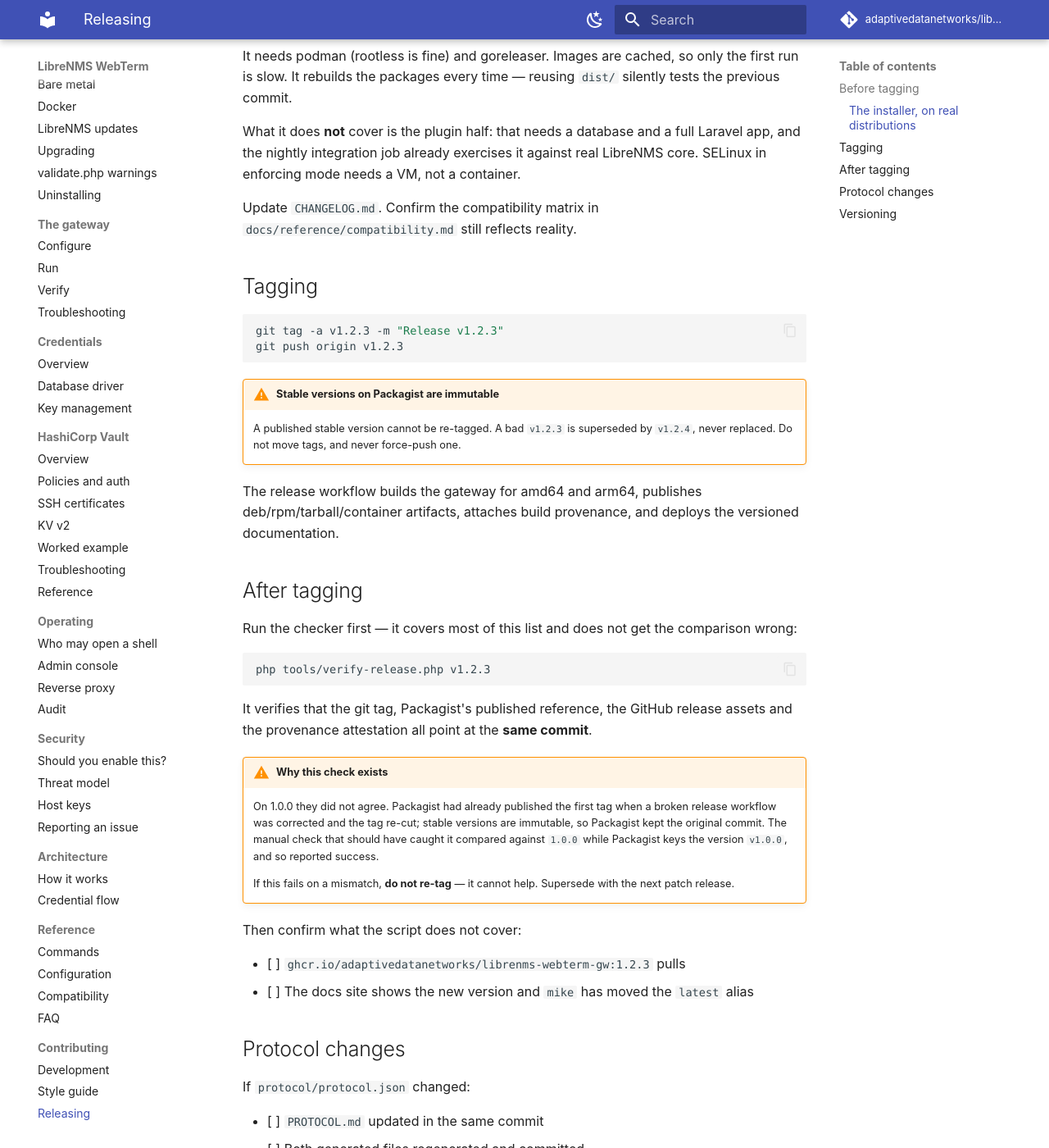
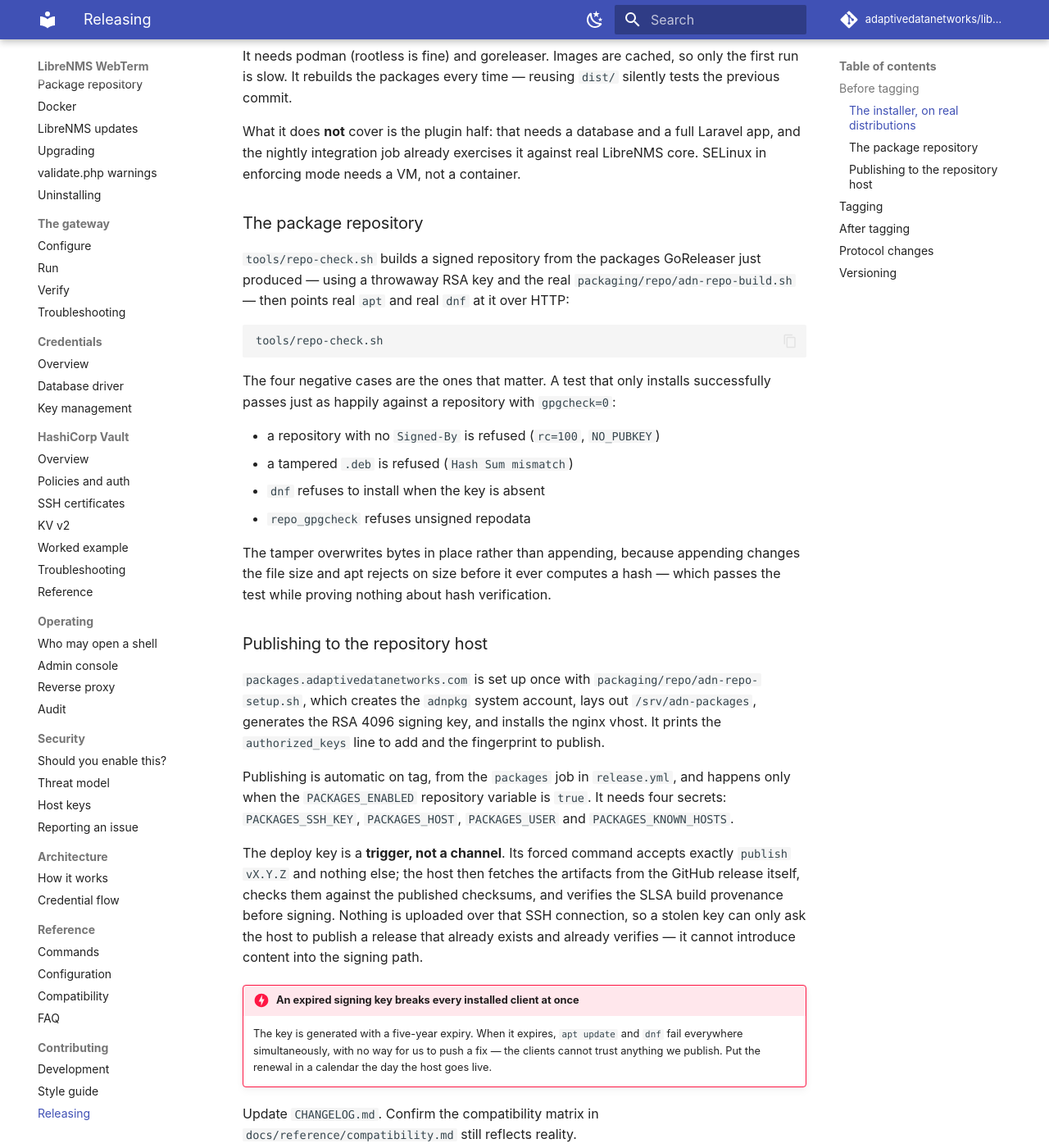
Before and after one commit to AdaptiveDataNetworks/librenms-webterm, an MkDocs documentation site: the page built from docs/contributing/releasing.md, in a window 1280 px wide and 1400 px high, scrolled down 965 px. Shown: the whole window at 82% size. Built offline with MkDocs 1.6.1 and Material for MkDocs 9.7.7, drawn with Linux system fonts in a browser that asks for light colours; comment, search, counter and statistics services are not loaded.

Commit message:
repo: host setup, the publish trigger, and the client-facing docs
adn-repo-setup.sh stands up packages.adaptivedatanetworks.com in one idempotent
run: the adnpkg system account, /srv/adn-packages, the RSA 4096 signing key, the
scripts in /usr/local/bin and the nginx vhost. It prints the authorized_keys
line to add and the fingerprint to publish, because those are the two things a
human has to carry to somewhere else.

The deploy key is a TRIGGER, NOT A CHANNEL. The obvious design has Actions
upload the packages and the host sign whatever arrives, which makes the key a
route for arbitrary content into a signing oracle: steal it, push a package,
and it comes out signed by our key and trusted by every client. So the forced
command accepts exactly "publish vX.Y.Z" and carries no bytes at all. The host
fetches the artifacts from the GitHub release itself, checks them against the
published checksums, and verifies the SLSA provenance that says they came from
our workflow. A stolen key can then only ask for a release that already exists
and already verifies.

The release workflow's new job is gated on a PACKAGES_ENABLED variable so it
skips quietly until the host exists, and it confirms the new version is actually
being served afterwards -- a publish that reports success while serving the
previous release is the failure worth catching.

The key is generated with a five-year expiry and the docs say plainly what that
means: when it expires, apt and dnf fail on every installed client at once and
we cannot push a fix, because the clients no longer trust anything we sign.

docs/install/package-repo.md carries a "not live yet" banner, because docs
deploy on every push to main and the host does not exist. Remove it when DNS
does. It also explains gpg --dearmor properly -- armored bytes in a file named
.gpg fail with NO_PUBKEY, which reads like a signing problem and is a
file-format one -- and why the key is RSA rather than ed25519.

Corrected upgrading.md, which stated flatly that no package repository exists.

````diff
--- a/docs/contributing/releasing.md
+++ b/docs/contributing/releasing.md
@@ -51,6 +51,57 @@ silently tests the previous commit.
 What it does **not** cover is the plugin half: that needs a database and a full
 Laravel app, and the nightly integration job already exercises it against real
 LibreNMS core. SELinux in enforcing mode needs a VM, not a container.
+
+### The package repository
+
+`tools/repo-check.sh` builds a signed repository from the packages GoReleaser
+just produced — using a throwaway RSA key and the real
+`packaging/repo/adn-repo-build.sh` — then points real `apt` and real `dnf` at it
+over HTTP:
+
+```bash
+tools/repo-check.sh
+```
+
+The four negative cases are the ones that matter. A test that only installs
+successfully passes just as happily against a repository with `gpgcheck=0`:
+
+- a repository with no `Signed-By` is refused (`rc=100`, `NO_PUBKEY`)
+- a tampered `.deb` is refused (`Hash Sum mismatch`)
+- `dnf` refuses to install when the key is absent
+- `repo_gpgcheck` refuses unsigned repodata
+
+The tamper overwrites bytes in place rather than appending, because appending
+changes the file size and apt rejects on size before it ever computes a hash —
+which passes the test while proving nothing about hash verification.
+
+### Publishing to the repository host
+
+`packages.adaptivedatanetworks.com` is set up once with
+`packaging/repo/adn-repo-setup.sh`, which creates the `adnpkg` system account,
+lays out `/srv/adn-packages`, generates the RSA 4096 signing key, and installs
+the nginx vhost. It prints the `authorized_keys` line to add and the fingerprint
+to publish.
+
+Publishing is automatic on tag, from the `packages` job in `release.yml`, and
+happens only when the `PACKAGES_ENABLED` repository variable is `true`. It needs
+four secrets: `PACKAGES_SSH_KEY`, `PACKAGES_HOST`, `PACKAGES_USER` and
+`PACKAGES_KNOWN_HOSTS`.
+
+The deploy key is a **trigger, not a channel**. Its forced command accepts
+exactly `publish vX.Y.Z` and nothing else; the host then fetches the artifacts
+from the GitHub release itself, checks them against the published checksums, and
+verifies the SLSA build provenance before signing. Nothing is uploaded over that
+SSH connection, so a stolen key can only ask the host to publish a release that
+already exists and already verifies — it cannot introduce content into the
+signing path.
+
+!!! danger "An expired signing key breaks every installed client at once"
+
+    The key is generated with a five-year expiry. When it expires, `apt update`
+    and `dnf` fail everywhere simultaneously, with no way for us to push a fix —
+    the clients cannot trust anything we publish. Put the renewal in a calendar
+    the day the host goes live.
 
 Update `CHANGELOG.md`. Confirm the compatibility matrix in `docs/reference/compatibility.md` still reflects reality.
 
--- a/mkdocs.yml
+++ b/mkdocs.yml
@@ -62,6 +62,7 @@ nav:
   - Installation:
       - Requirements: install/requirements.md
       - Bare metal: install/bare-metal.md
+      - Package repository: install/package-repo.md
       - Docker: install/docker.md
       - LibreNMS updates: install/librenms-updates.md
       - Upgrading: install/upgrading.md
````
Also changed, not shown: docs/install/package-repo.md (added, +144 -0 lines), docs/install/upgrading.md (+8 -4 lines), 4 other files.
